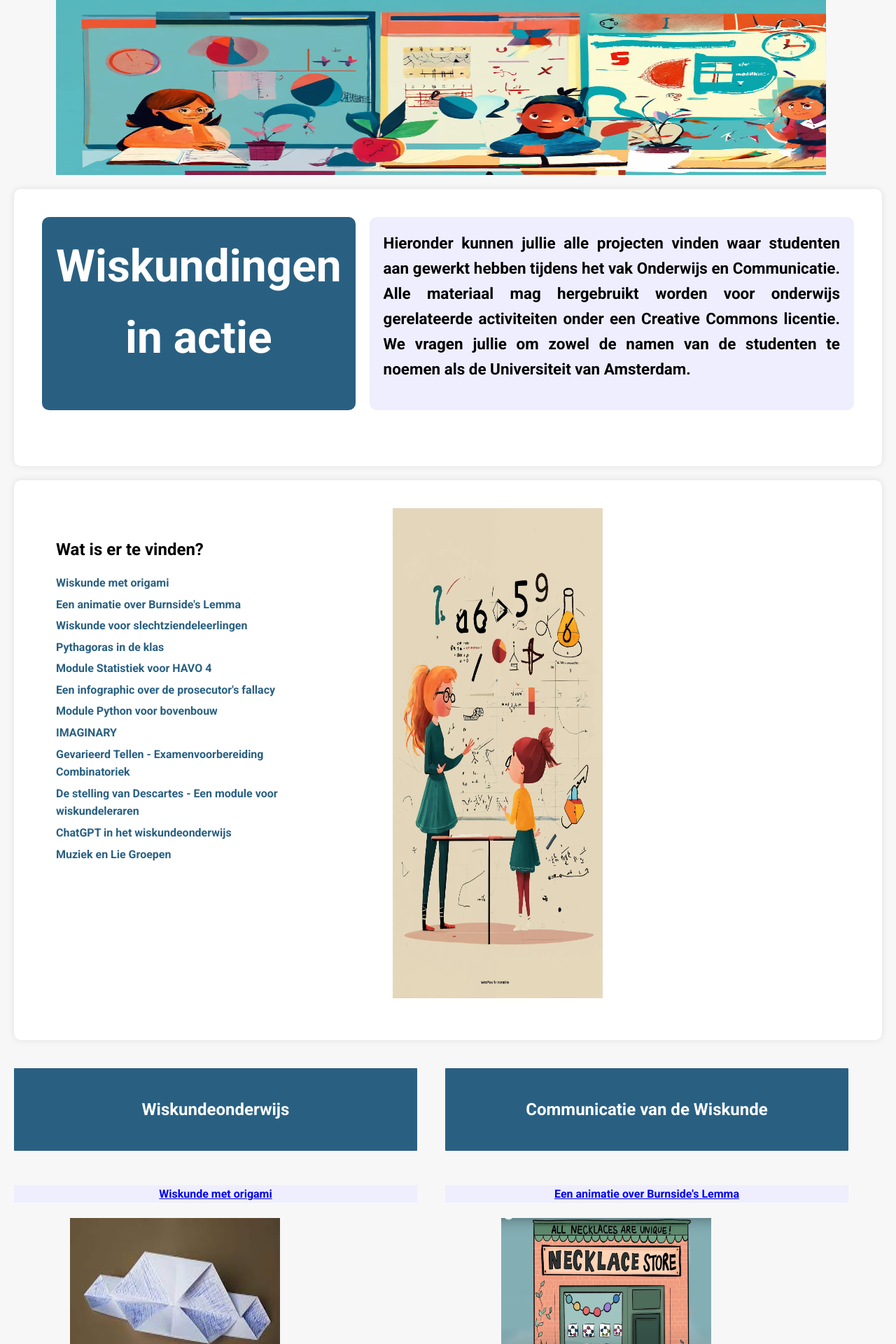
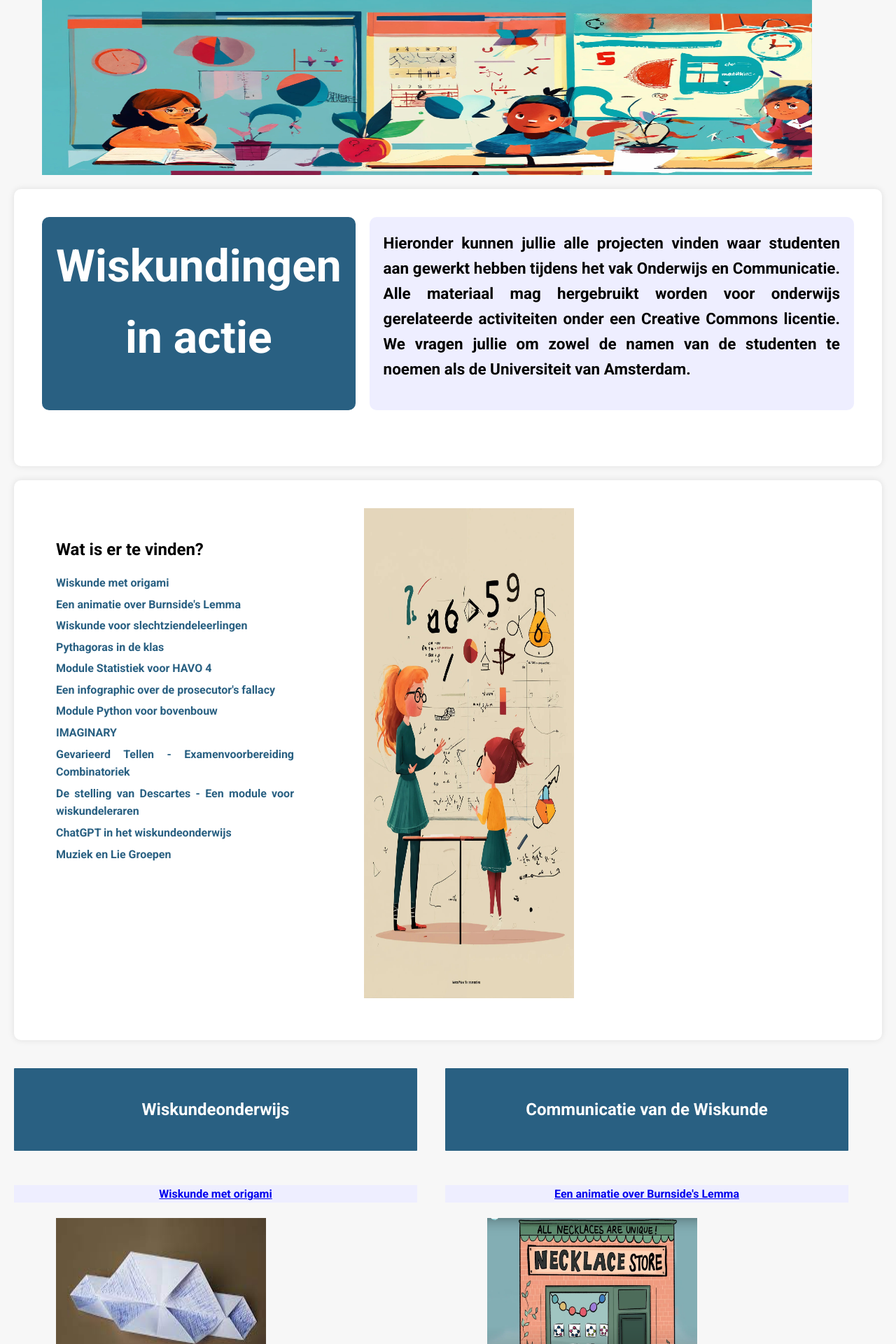
Before and after one commit to NicosStarreveld/Onderwijs-Communicatie, a Jekyll site: the page index.html, which Jekyll copies as it is, in a window 1280 px wide. Shown: the top 1920 px of the page at 70% size. Built offline with Jekyll 4.4.1, drawn with Linux system fonts in a browser that asks for light colours.

Commit message:
Update index.html

```diff
--- a/index.html
+++ b/index.html
@@ -59,8 +59,8 @@
 	}
 
 .imagebox{
-	width: 45%;
-	margin-left: 80px;
+	width: 35%;
+	margin-left: 60px;
 	align: center
 	}
 
@@ -75,12 +75,13 @@
     }
 
      .toc {
+	width: 50%
         text-align: left;
         margin: 0 auto;
         max-width: 600px;
         padding: 20px;
         background-color: #fff;
-        border-radius: 10px;
+        border-radius: 20px;
     }
     .toc-title {
         font-size: 1.5rem;
```
